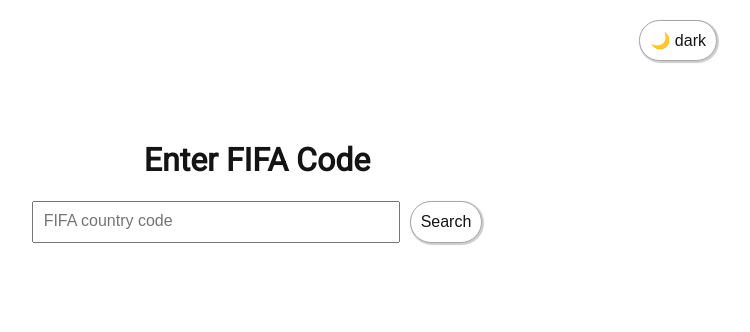
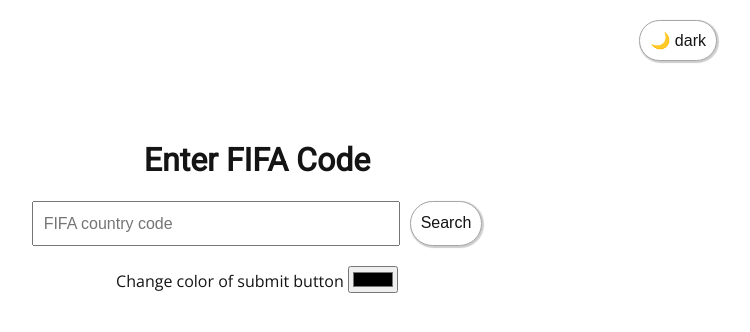
Before and after one commit to gulshansainis/BCVSocial, a React app: page / in a window 1280 px wide. Shown: the top 332 px of the page, without its empty margins (383-1133 px from the left). Built offline with nearby package versions, Linux system fonts and the light colour scheme.

Commit message:
added option to change background color of button and result row

```diff
--- a/src/components/Form.js
+++ b/src/components/Form.js
@@ -1,9 +1,10 @@
-import React from "react";
+import React, { useState } from "react";
 import store from "../store";
 import { thunked } from "../actions/searchActions";
 
 const Form = props => {
   const { keyword, handleChange } = props;
+  const [buttonBg, setButtonBg] = useState(null);
 
   const handleSubmit = e => {
     // cancel form submit
@@ -12,7 +13,12 @@
     store.dispatch(thunked(keyword));
   };
 
+  const handleBgChange = e => {
+    setButtonBg(e.target.value);
+  };
+
   return (
+    <>
       <form className="searchForm" onSubmit={handleSubmit}>
         <h1>Enter FIFA Code</h1>
         <div className="search-controls">
@@ -23,9 +29,16 @@
             placeholder="FIFA country code"
             required
           />
-        <button type="submit">Search</button>
+          <button style={{ background: buttonBg }} type="submit">
+            Search
+          </button>
         </div>
       </form>
+      <label htmlFor="colorPicker">
+        Change color of submit button{" "}
+        <input name="colorPicker" onChange={handleBgChange} type="color" />
+      </label>
+    </>
   );
 };
 export default Form;
--- a/src/components/ResultsGrid.js
+++ b/src/components/ResultsGrid.js
@@ -1,7 +1,13 @@
-import React from "react";
+import React, { useState } from "react";
 
 const ResultsGrid = ({ results }) => {
-  function formatDate(date) {
+  const [rowBg, setRowBg] = useState("");
+
+  const handleRowBgChange = e => {
+    setRowBg(e.target.value);
+  };
+
+  const formatDate = date => {
     const year = date.getFullYear();
 
     let month = (1 + date.getMonth()).toString();
@@ -11,10 +17,16 @@
     day = day.length > 1 ? day : `0${day}`;
 
     return month + "/" + day + "/" + year;
-  }
+  };
 
   return (
-    <ul className="resultgrid">
+    <>
+      <h2>Match Results</h2>
+      <label htmlFor="colorPicker">
+        Configure results background color{" "}
+        <input type="color" onChange={handleRowBgChange} />
+      </label>
+      <ul style={{ background: rowBg }} className="resultgrid">
         <li>
           <span>
             <strong>Date</strong>
@@ -54,6 +66,7 @@
           );
         })}
       </ul>
+    </>
   );
 };
 
--- a/src/index.css
+++ b/src/index.css
@@ -61,6 +61,12 @@
   display: flex;
   flex-direction: column;
   align-items: center;
+  margin-bottom: 20px;
+}
+
+label[for="colorPicker"] {
+  display: block;
+  text-align: center;
 }
 
 .search-controls {
@@ -75,6 +81,7 @@
   padding: 10px;
   margin-right: 10px;
   line-height: 18px;
+  font-size: 18px;
 }
 
 .searchForm button,
```
Lines whose indentation alone changed are shown as unchanged.
